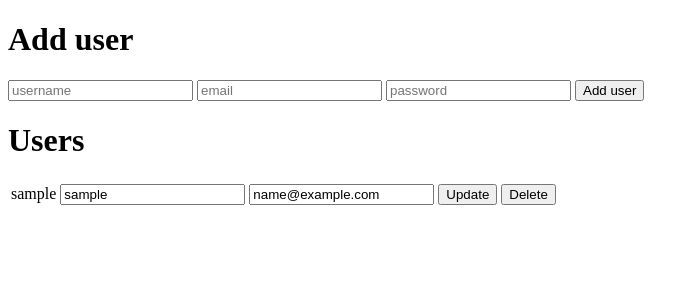
After one commit to dwest06/Software---Ejer-3, a Flask app: page /crud in a window 1280 px wide. The commit adds this page. Shown: the top 300 px of the page, without its empty margins (0-699 px from the left). Run offline with Flask 2, Linux system fonts and the light colour scheme; tables that the repository leaves empty hold one stand-in row (values such as "Sample post").

Commit message:
CRUD Implementation without check duplicate username or email

```diff
--- a/app.py
+++ b/app.py
@@ -9,6 +9,7 @@ from passlib.hash import sha256_crypt
 app = Flask(__name__)
 app.secret_key = "super secret key"
 app.config['SQLALCHEMY_DATABASE_URI'] = 'sqlite:///test.db'
+
 db = SQLAlchemy(app)
 
 # LOGIN
@@ -19,7 +20,7 @@ def load_user(user_id):
     return User.query.get(user_id)
 
 # DATABASE
-class User(db.Model, UserMixin):
+class User(db.Model):
     id = db.Column(db.Integer, primary_key=True)
     username = db.Column(db.String(20), unique=True, nullable=False)
     email = db.Column(db.String(120), unique=True, nullable=False)
@@ -50,6 +51,38 @@ admin.add_view(ModelView(User, db.session))
 @app.route("/")
 def home():
     return render_template("home.html")
+
+@app.route('/crud')
+def home2():
+    users = User.query.all()
+    return render_template('index.html', users = users)
+
+@app.route('/create-user', methods=['POST'])
+def create():
+    new_user = User(username=request.form['username'], email=request.form['email'], password=request.form['password'], admin=False)
+    db.session.add(new_user)
+    db.session.commit()
+    return redirect(url_for('home2'))
+
+@app.route('/update',methods=["POST"])
+def update():
+    newusername = request.form.get("newusername")
+    oldusername = request.form.get("oldusername")
+    newemail = request.form.get("newemail")
+    user = User.query.filter_by(username=oldusername).first()
+    user.username = newusername
+    user.email = newemail
+    db.session.commit()
+    return redirect(url_for('home2'))
+
+@app.route('/delete',methods=["POST"])
+def delete():
+    username = request.form.get("username")
+    user = User.query.filter_by(username=username).first()
+    db.session.delete(user)
+    db.session.commit()
+    return redirect(url_for('home2'))
+
 
 # Register form
 @app.route("/register", methods=["GET","POST"])
--- a/templates/base.html
+++ b/templates/base.html
@@ -8,6 +8,7 @@
 <body>
     <nav class="navbar navbar-expand-lg navbar-dark bg-dark">
         <a class="navbar-brand" href="#">Navbar</a>
+        <a href='./crud' class="navbar-brand" > CRUD</a>
         <button class="navbar-toggler" type="button" data-toggle="collapse" data-target="#navbarNav" aria-controls="navbarNav" aria-expanded="false" aria-label="Toggle navigation">
             <span class="navbar-toggler-icon"></span>
         </button>
--- /dev/null
+++ b/templates/index.html
@@ -0,0 +1,42 @@
+<!DOCTYPE html>
+<html lang="en">
+
+<head>
+        <meta charset="UTF-8">
+        <meta name="viewport" content="width=device-width, initial-scale=1.0">
+        <meta http-equiv="X-UA-Compatible" content="ie=edge">
+</head>
+  <body>
+    <h1>Add user</h1>
+    <form method="POST" action="/create-user">
+      <input type="text" name="username" placeholder="username">
+      <input type="email" name="email" placeholder="email">
+      <input type="password" name="password" placeholder="password">
+      <input type="submit" value='Add user'>
+    </form>
+    <h1>Users</h1>
+    <table>
+      {% for user in users %}
+        <tr>
+          <td>
+            {{user.username}}
+          </td>
+          <td>
+            <form method="POST" action="/update">
+              <input type="hidden" value="{{user.username}}" name="oldusername">
+              <input type="text" value="{{user.username}}" name="newusername">
+              <input type="email" value="{{user.email}}" name="newemail">
+              <input type="submit" value="Update">
+            </form>
+          </td>
+          <td>
+            <form method="POST" action="/delete" style="display: inline">
+              <input type="hidden" value="{{user.username}}" name="username">
+              <input type="submit" value="Delete">
+            </form>
+          </td>
+        </tr>
+      {% endfor %}
+    </table>
+  </body>
+</html>
```
